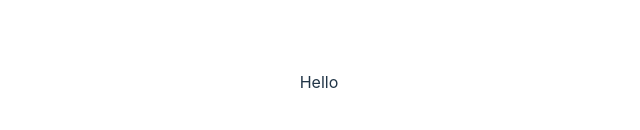
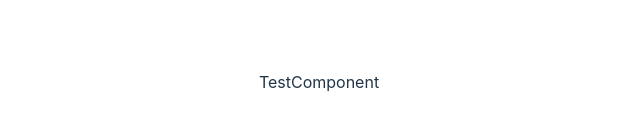
Before and after one commit to NNaumenko83/mn-vite-ts-template, a React (Vite) app: page / in a window 1280 px wide. Shown: the part 318-448 px from the top of the page, without its empty margins (321-961 px from the left). Built offline with nearby package versions, Linux system fonts and the light colour scheme.

Commit message:
UPD: tsconfig

```diff
--- a/src/App.tsx
+++ b/src/App.tsx
@@ -1,7 +1,8 @@
-import './App.css'
+import 'src/App.css'
+import TestComponent from 'components/TestComponent/TestComponent'
 
 function App() {
-    return <div>Hello</div>
+    return <TestComponent />
 }
 
 export default App
--- /dev/null
+++ b/src/components/TestComponent/TestComponent.tsx
@@ -0,0 +1,5 @@
+function TestComponent() {
+    return <div>TestComponent</div>
+}
+
+export default TestComponent
--- a/tsconfig.json
+++ b/tsconfig.json
@@ -5,6 +5,12 @@
         "lib": ["ES2020", "DOM", "DOM.Iterable"],
         "module": "ESNext",
         "skipLibCheck": true,
+        "baseUrl": ".",
+        "paths": {
+            "src/*": ["./src/*"],
+            "components/*": ["./src/components/*"],
+            "assets": ["./src/assets/*"]
+        },
 
         /* Bundler mode */
         "moduleResolution": "bundler",
--- a/vite.config.ts
+++ b/vite.config.ts
@@ -4,4 +4,12 @@ import react from '@vitejs/plugin-react'
 // https://vitejs.dev/config/
 export default defineConfig({
     plugins: [react()],
+    resolve: {
+        alias: {
+            src: '/src',
+            components: '/src/components',
+            assets: '/src/assets',
+            lib: '/src/lib',
+        },
+    },
 })
```
Also changed, not shown: jsconfig.json (added, +10 -0 lines).
